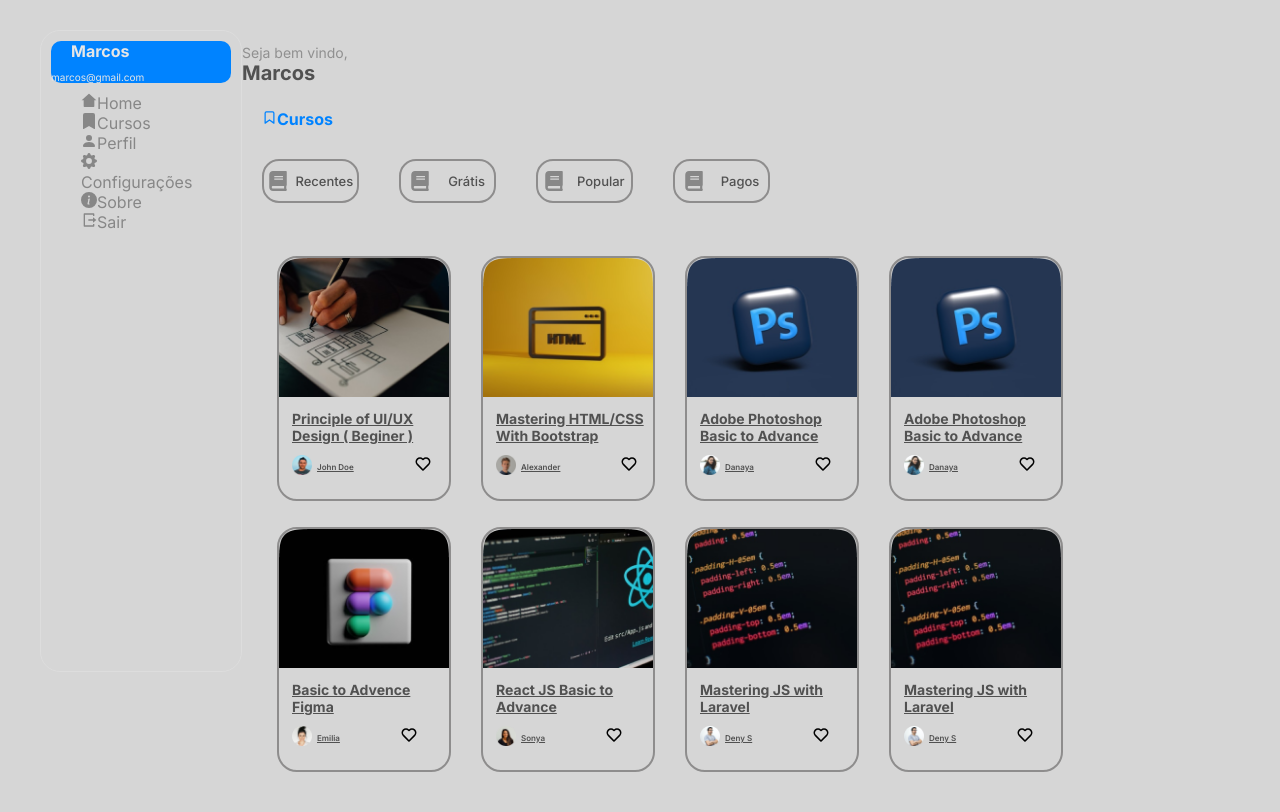
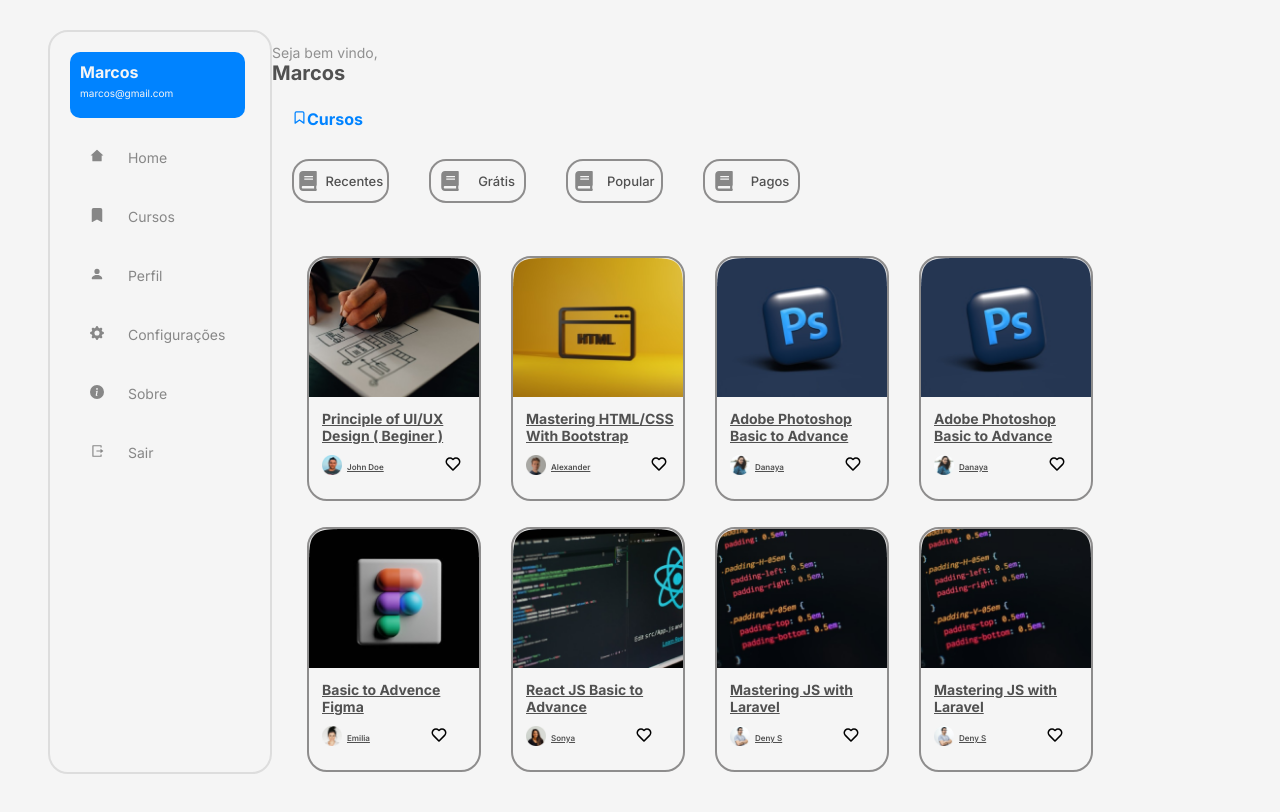
Before and after one commit to vih0/desafio, a React (Create React App) app: page / in a window 1280 px wide. Shown: the top 812 px of the page. Built offline with nearby package versions, Linux system fonts and the light colour scheme.

Commit message:
menu lateral finalizado

```diff
--- a/src/components/menuLateral.css
+++ b/src/components/menuLateral.css
@@ -1,27 +1,48 @@
 .conteudoLateral{
     font-family:'Inter';
-    border: 0.15rem solid  #DDDDDD;
+    border: 0.2rem solid  #DDDDDD;
     width:20rem;
-    height:80vh;
-    color :#E6E6E6;
+    height:90vh;
+    color :#F5F5F5;
     border-radius:2rem;
+    align-items: center;
+    padding: 1rem;
 
 }
-.navegacaoLateral{
+.navegacaoLateral li{
     list-style: none;
     font-size: 1.4rem;
     color:#878787;
-
+    margin: 2rem ;
+    padding: 1rem;
+    align-items: center;
 }
-
+.navegacaoLateral span{
+    margin: 0 2rem 0 0;
+}
 .nameL{
     font-size: 1.6rem;
     font-weight: bold;
     font-family: 'Inter';
-    margin: 0 2rem;
+    margin: 0.5rem 2rem 0 1rem;
+}
+.email{
+    margin: 0.5rem 2rem 0 1rem;
 }
 .Information{
     background-color: #0083FF;
     border-radius: 1rem;
     margin: 1rem;
+    width:17.5rem;
+    height:5.6rem;
+    padding:0.5rem 0;
 }
+.navegacaoLateral li:hover{
+    background-color: #0083FF;
+    color:#F5F5F5;
+    cursor: pointer;
+    padding:1rem;
+    border-radius: 0.5rem;
+    transition: 0.2s;
+
+}
--- a/src/components/menuLateral.js
+++ b/src/components/menuLateral.js
@@ -11,12 +11,12 @@
             <div class ="conteudoLateral">
                     <Information name ="Marcos" Email ="marcos@gmail.com"/>
                 <nav class = "navegacaoLateral">
-                    <li><RiHome2Fill/>Home</li>
-                    <li><BsFillBookmarkFill/>Cursos</li>
-                    <li><BsFillPersonFill/>Perfil</li>
-                    <li><BsFillGearFill/>Configurações</li>
-                    <li><BsFillInfoCircleFill/>Sobre</li>
-                    <li><RiLogoutBoxRLine/>Sair</li>
+                    <li><span><RiHome2Fill/></span> Home</li>
+                    <li><span><BsFillBookmarkFill/></span> Cursos</li>
+                    <li><span><BsFillPersonFill/> </span>Perfil</li>
+                    <li><span><BsFillGearFill/> </span>Configurações</li>
+                    <li><span><BsFillInfoCircleFill/></span> Sobre</li>
+                    <li><span><RiLogoutBoxRLine/></span> Sair</li>
 
                 </nav>
             </div>
--- a/src/index.js
+++ b/src/index.js
@@ -3,7 +3,7 @@
 
 import Welcome from './pages/welcome'
 import Home from './pages/home'
-import './index.css'
+import './pages/home.css'
 const root = ReactDOM.createRoot(document.getElementById('root'));
 root.render(
   <React.StrictMode>
--- a/src/pages/home.css
+++ b/src/pages/home.css
@@ -1,6 +1,6 @@
 :root{
     font-size: 62.5%; /* 1rem = 10px */
-    background-color: #D6D6D6;
+    background-color: #F5F5F5;
 
 }
 .containerHome{
```
